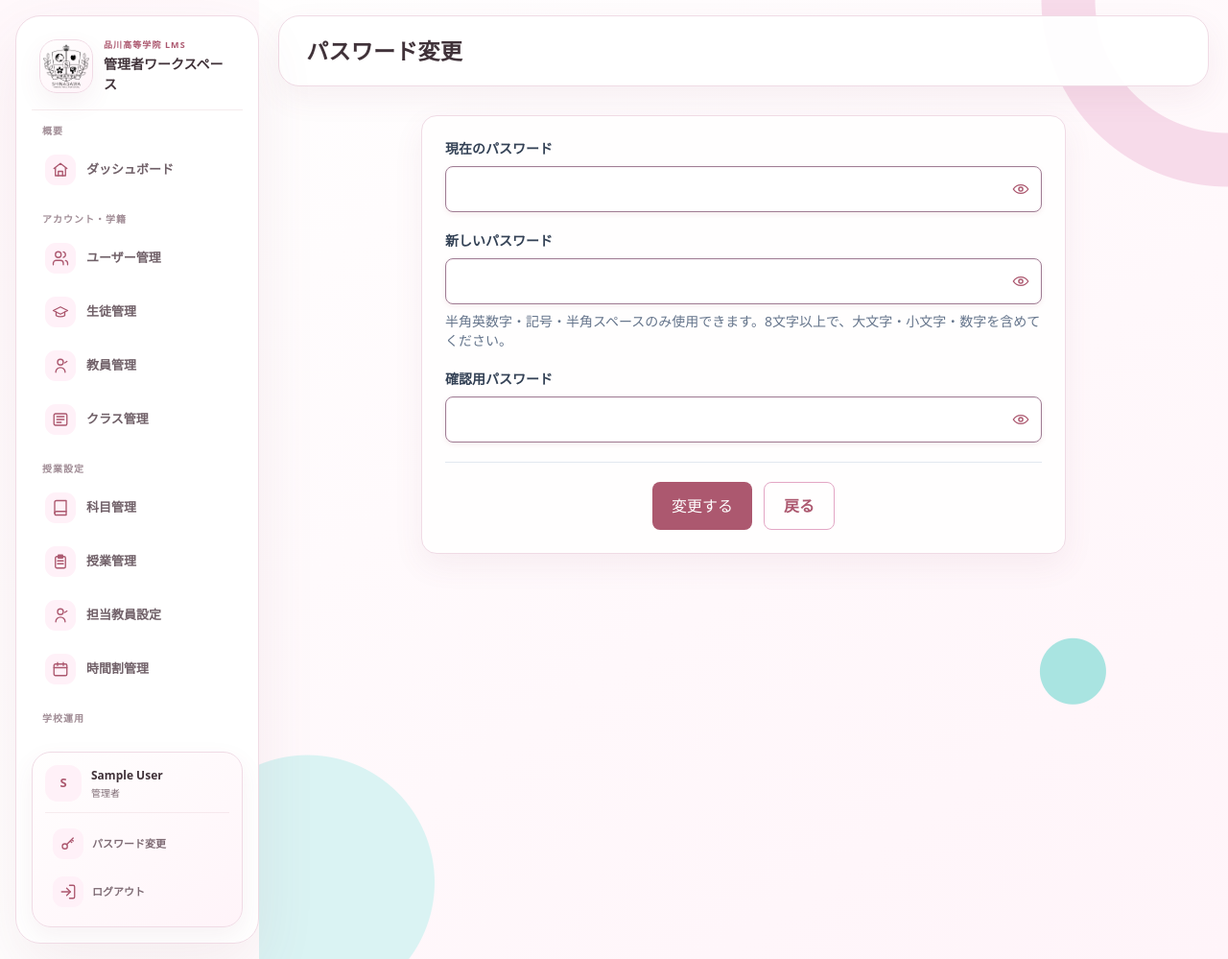
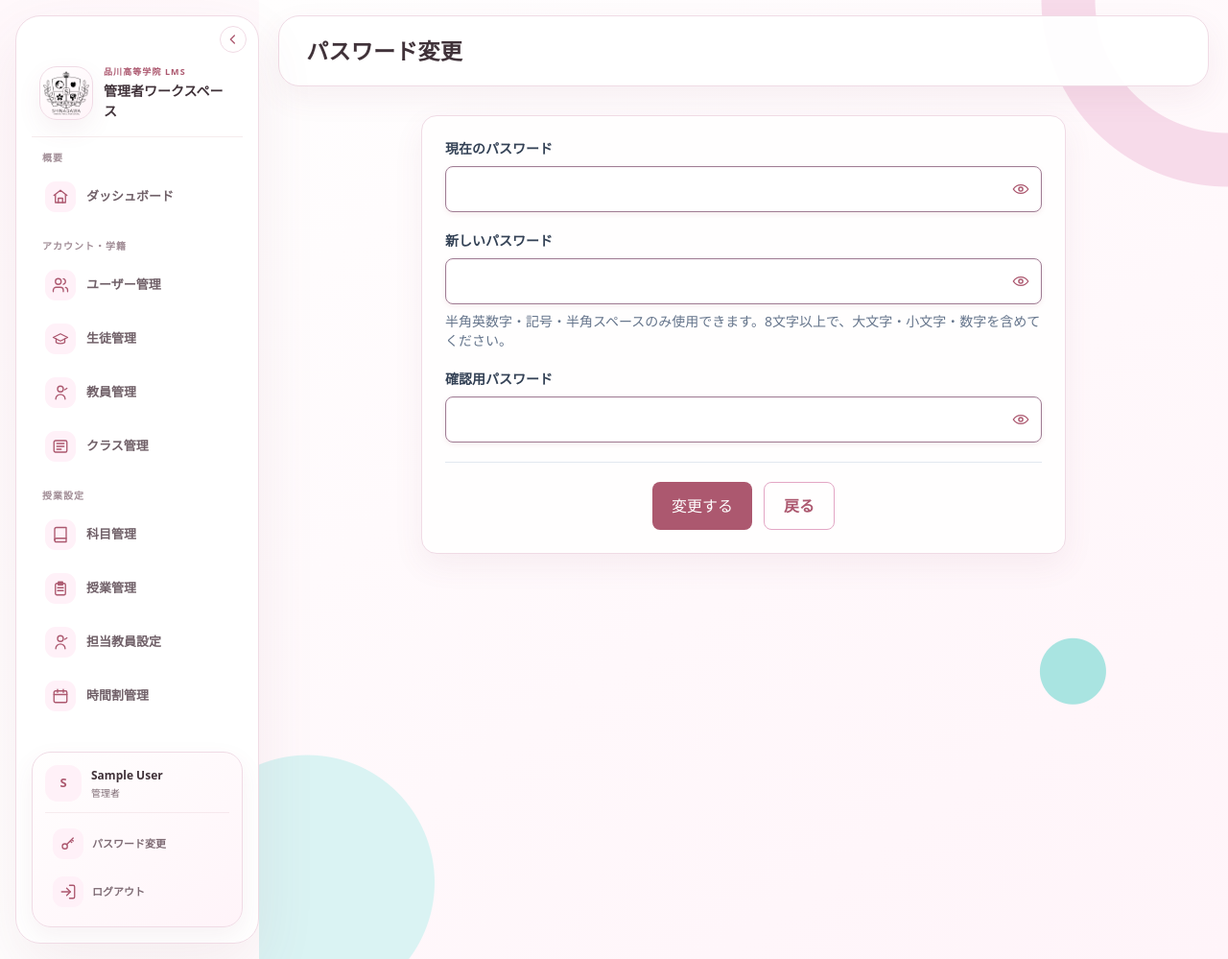
Before and after one commit to takuya0521/shinagawa-lms, a Laravel app: template resources/views/account/password/edit.blade.php in a window 1280 px wide. Shown: the whole page at 96% size. Run offline with Laravel 12, Linux system fonts and the light colour scheme; the template is opened without the code that fills it, so the values that code supplies are empty; the visitor is signed in with stand-in values (Sample User, id 1); style sheets or scripts are compiled from the project's sources; parts of the project's set-up code (start-up, migrations or seed data) failed here and were passed over.

Commit message:
feat: サイドナビをアイコン表示へ滑らかに開閉

```diff
--- a/resources/css/layouts/authenticated.css
+++ b/resources/css/layouts/authenticated.css
@@ -427,3 +427,116 @@ body.is-menu-locked {
         font-size: 19px;
     }
 }
+
+/* デスクトップのアイコン表示と展開表示を切り替える。 */
+.lms-sidebar-toggle {
+    display: none;
+}
+@media (min-width: 1024px) {
+    .lms-shell {
+        transition: grid-template-columns 300ms cubic-bezier(.22, 1, .36, 1);
+    }
+    .lms-sidebar {
+        padding-top: 48px;
+        transition: padding 300ms ease;
+    }
+    .lms-sidebar-toggle {
+        position: absolute;
+        top: 10px;
+        right: 12px;
+        display: grid;
+        place-items: center;
+        width: 28px;
+        height: 28px;
+        padding: 0;
+        border: 1px solid var(--lms-border);
+        border-radius: 50%;
+        color: var(--lms-primary-dark);
+        background: var(--lms-surface);
+        cursor: pointer;
+    }
+    .lms-sidebar-toggle svg {
+        width: 16px;
+        height: 16px;
+        transition: transform 300ms ease;
+    }
+    .lms-brand__text,
+    .lms-nav-link > span,
+    .lms-sidebar-user__body,
+    .lms-sidebar-actions a > span,
+    .lms-sidebar-actions button > span {
+        overflow: hidden;
+        max-width: 220px;
+        opacity: 1;
+        transition: max-width 300ms ease, opacity 180ms ease;
+    }
+    .lms-nav-link > span,
+    .lms-sidebar-actions a > span,
+    .lms-sidebar-actions button > span {
+        white-space: nowrap;
+    }
+    .lms-nav-link > svg,
+    .lms-sidebar-actions svg {
+        flex-shrink: 0;
+    }
+    .lms-nav-link.is-active {
+        box-shadow: inset 3px 0 var(--lms-primary),
+            0 0 14px color-mix(in srgb, var(--lms-primary) 14%, transparent);
+    }
+    body.lms-body .lms-shell.is-sidebar-collapsed {
+        grid-template-columns: 104px minmax(0, 1fr);
+    }
+    .is-sidebar-collapsed .lms-sidebar {
+        padding-inline: 8px;
+    }
+    .is-sidebar-collapsed .lms-sidebar-toggle svg {
+        transform: rotate(180deg);
+    }
+    .is-sidebar-collapsed .lms-brand {
+        padding-inline: 2px;
+        gap: 0;
+    }
+    .is-sidebar-collapsed .lms-brand__text,
+    .is-sidebar-collapsed .lms-nav-link > span,
+    .is-sidebar-collapsed .lms-sidebar-user__body,
+    .is-sidebar-collapsed .lms-sidebar-actions a > span,
+    .is-sidebar-collapsed .lms-sidebar-actions button > span {
+        max-width: 0;
+        opacity: 0;
+    }
+    .is-sidebar-collapsed .lms-nav-section__label {
+        height: 0;
+        overflow: hidden;
+        opacity: 0;
+    }
+    .is-sidebar-collapsed .lms-nav {
+        padding-right: 0;
+        margin-right: 0;
+    }
+    .is-sidebar-collapsed .lms-nav-link,
+    .is-sidebar-collapsed .lms-sidebar-actions a,
+    .is-sidebar-collapsed .lms-sidebar-actions button,
+    .is-sidebar-collapsed .lms-sidebar-user {
+        justify-content: center;
+        gap: 0;
+        padding-inline: 0;
+    }
+}
+@media (prefers-reduced-motion: reduce) {
+    .lms-shell,
+    .lms-sidebar,
+    .lms-sidebar-toggle svg,
+    .lms-brand__text,
+    .lms-nav-link > span,
+    .lms-sidebar-user__body,
+    .lms-sidebar-actions a > span,
+    .lms-sidebar-actions button > span {
+        transition: none;
+    }
+}
+
+@media (min-width: 1024px) {
+    .is-sidebar-collapsed .lms-sidebar__footer {
+        padding: 10px 2px;
+    }
+}
--- a/resources/js/app.js
+++ b/resources/js/app.js
@@ -156,3 +156,12 @@ mobileLayout.addEventListener('change', (event) => {
 });
 
 window.requestAnimationFrame(restoreSidebarScroll);
+
+const sidebarToggle = document.querySelector('[data-sidebar-toggle]');
+if (sidebarToggle instanceof HTMLButtonElement && shell instanceof HTMLElement) {
+    sidebarToggle.addEventListener('click', () => {
+        const collapsed = shell.classList.toggle('is-sidebar-collapsed');
+        sidebarToggle.setAttribute('aria-expanded', String(!collapsed));
+        sidebarToggle.setAttribute('aria-label', collapsed ? 'メニューを展開する' : 'メニューを折りたたむ');
+    });
+}
--- a/resources/views/layouts/app.blade.php
+++ b/resources/views/layouts/app.blade.php
@@ -39,7 +39,14 @@
         <button class="lms-sidebar-overlay" type="button" data-sidebar-close aria-label="メニューを閉じる"></button>
 
         <aside class="lms-sidebar" id="lms-sidebar" aria-label="メインメニュー">
-            <a href="{{ route($homeRoute) }}" class="lms-brand">
+            <button type="button" class="lms-sidebar-toggle" data-sidebar-toggle
+                aria-controls="lms-sidebar" aria-expanded="true" aria-label="メニューを折りたたむ">
+                <svg viewBox="0 0 24 24" fill="none" aria-hidden="true">
+                    <path d="m14 6-6 6 6 6" stroke="currentColor" stroke-width="2"
+                        stroke-linecap="round" stroke-linejoin="round" />
+                </svg>
+            </button>
+            <a href="{{ route($homeRoute) }}" class="lms-brand" aria-label="{{ $roleWorkspace }}">
                 <span class="lms-brand__logo-frame" aria-hidden="true">
                     <img
                         class="lms-brand__logo"
@@ -65,6 +72,7 @@
                                 @php($isActive = request()->routeIs($item['active']))
                                 <a
                                     href="{{ route($item['route']) }}"
+                                    title="{{ $item['label'] }}" aria-label="{{ $item['label'] }}"
                                     @class(['lms-nav-link', 'is-active' => $isActive])
                                     @if ($isActive)
                                         aria-current="page"
@@ -92,7 +100,7 @@
 
                 <div class="lms-sidebar-actions">
                     <a
-                        href="{{ route('account.password.edit') }}"
+                        href="{{ route('account.password.edit') }}" title="パスワード変更" aria-label="パスワード変更"
                         @class(['is-active' => request()->routeIs('account.password.*')])
                     >
                         <x-nav-icon name="key" />
@@ -100,7 +108,7 @@
                     </a>
                     <form method="POST" action="{{ route('logout') }}">
                         @csrf
-                        <button type="submit">
+                        <button type="submit" title="ログアウト" aria-label="ログアウト">
                             <x-nav-icon name="logout" />
                             <span>ログアウト</span>
                         </button>
```
